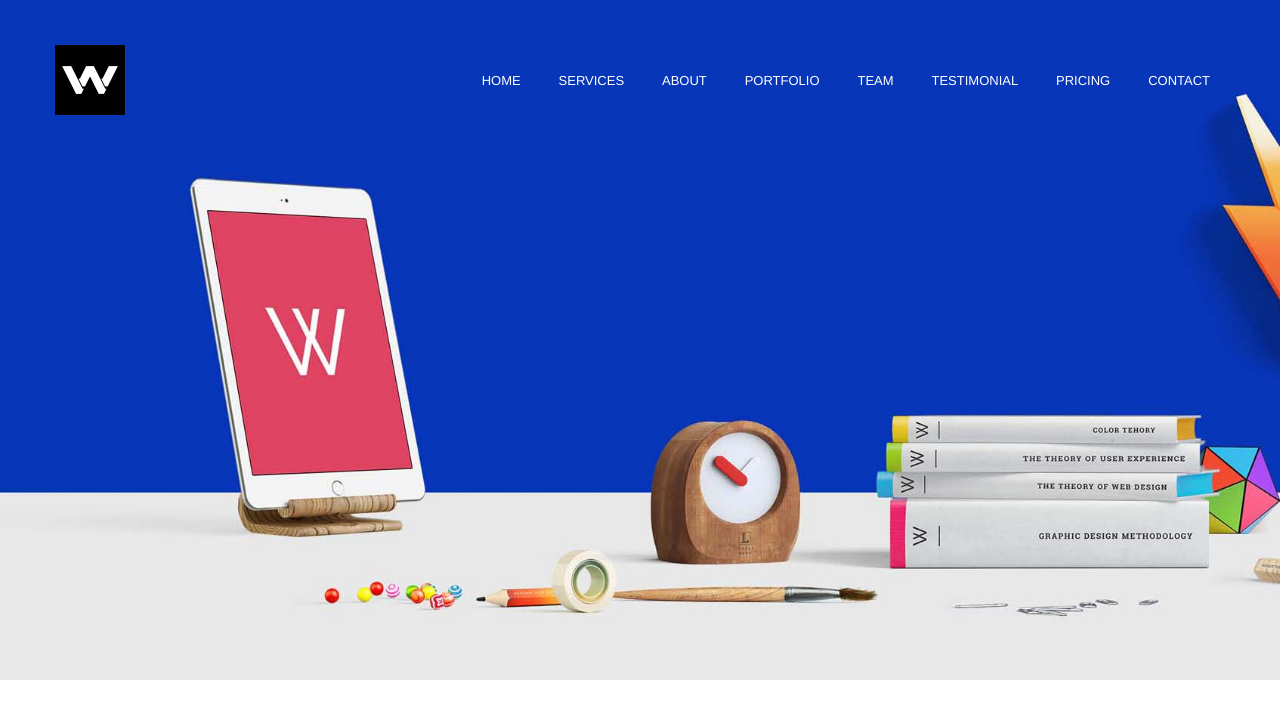
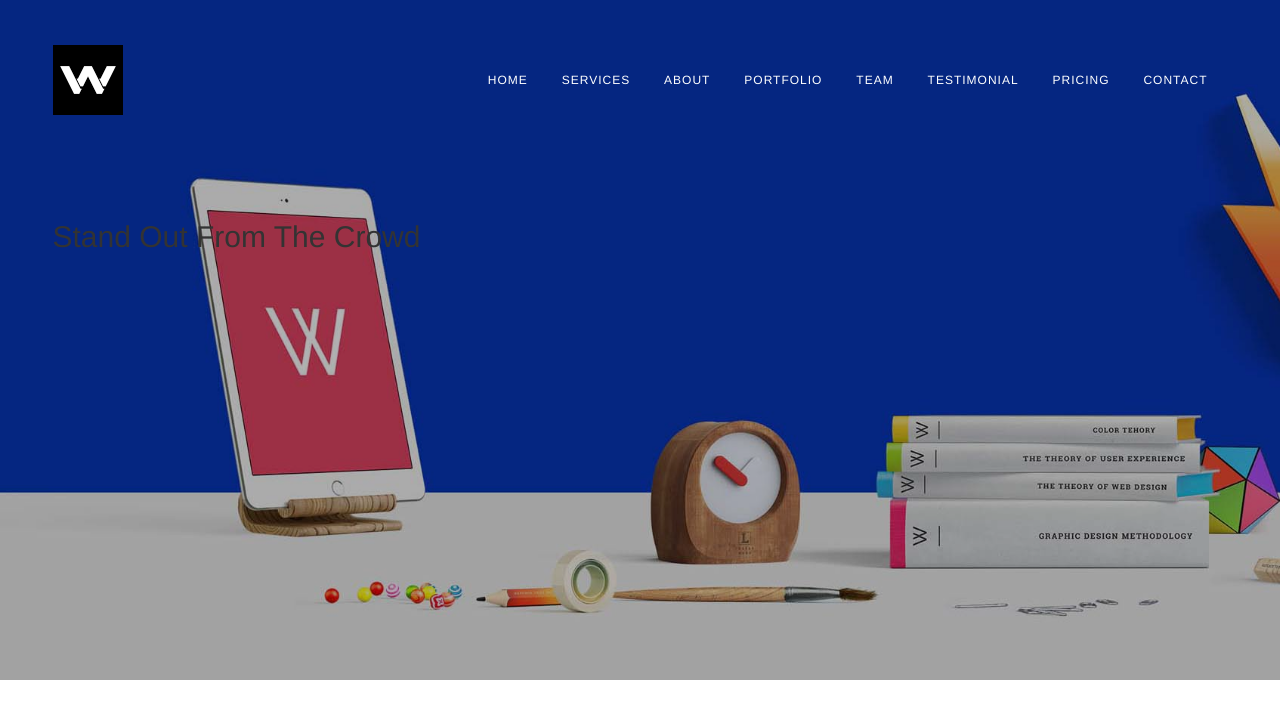
Before and after one commit to joequiscasuarez/tarea_proyecto_w, a plain HTML site: page index.html in a window 1280 px wide. Drawn offline with nearby package versions, Linux system fonts and the light colour scheme.

Commit message:
me modifica index.html terminado Menú

```diff
--- a/css/style.css
+++ b/css/style.css
@@ -1,3 +1,7 @@
+h1{
+margin:0px;
+}
+
 header{
   background-image: url(../images/home4.jpg);
   background-size: cover;
@@ -6,38 +10,40 @@ header{
 }
 
 .container{
-  display: table;
-  padding: 0px;
+width: 100%;
+height: 100%;
 }
 
-.row{
-  padding-top: 25px;
-  display: table-cell;
-   vertical-align: top;
-}
-
-.nav li{
-
-  display: inline-block;
-  padding-left: 19px;
-  padding-right: 15px;
-  font-size:13px;
-
+.fondo_negro{
+background: rgba(0, 0, 0, 0.3);
 }
 
 
-.nav li a{
-padding: 0px;
-color:#fff;
+.tamaño{
+  width: 1175px;
+  margin: 0 auto;
+  height: 200px;
 }
 
 nav{
-  padding-top: 46px;
   float:right;
+  padding-top: 70px;
 }
 
+h1{
+  padding-top: 45px;
+  float: left;
+}
 
-h1,
-nav{
+nav ul li{
+  font-size: 12px;
   display: inline-block;
+  padding-left: 10px;
+  padding-right: 20px;
+  letter-spacing: 1px;
 }
+
+nav ul li a{
+  color: #fff;
+  text-decoration: none;
+}
--- a/index.html
+++ b/index.html
@@ -18,17 +18,13 @@
 
 <header>
 
-<div class="container">
+<div class="container fondo_negro">
 
-<div class="row">
-
-
+<div class="row tamaño">
 <h1><img src="images/w-logo.jpg"></h1>
-
-
 <nav>
-        <ul class="nav">
-                  <li class="active"><a href="#">HOME</a></li>
+        <ul>
+                  <li><a href="#">HOME</a></li>
                   <li><a href="#">SERVICES</a></li>
                   <li><a href="#">ABOUT</a></li>
                   <li><a href="#">PORTFOLIO</a></li>
@@ -42,14 +38,14 @@
 
 
 
-
-
-
-
-
 </div>
 
 
+<div class="row tamaño">
+
+<h2>Stand Out From The Crowd</h2>
+
+</div>
 
 
 
```
